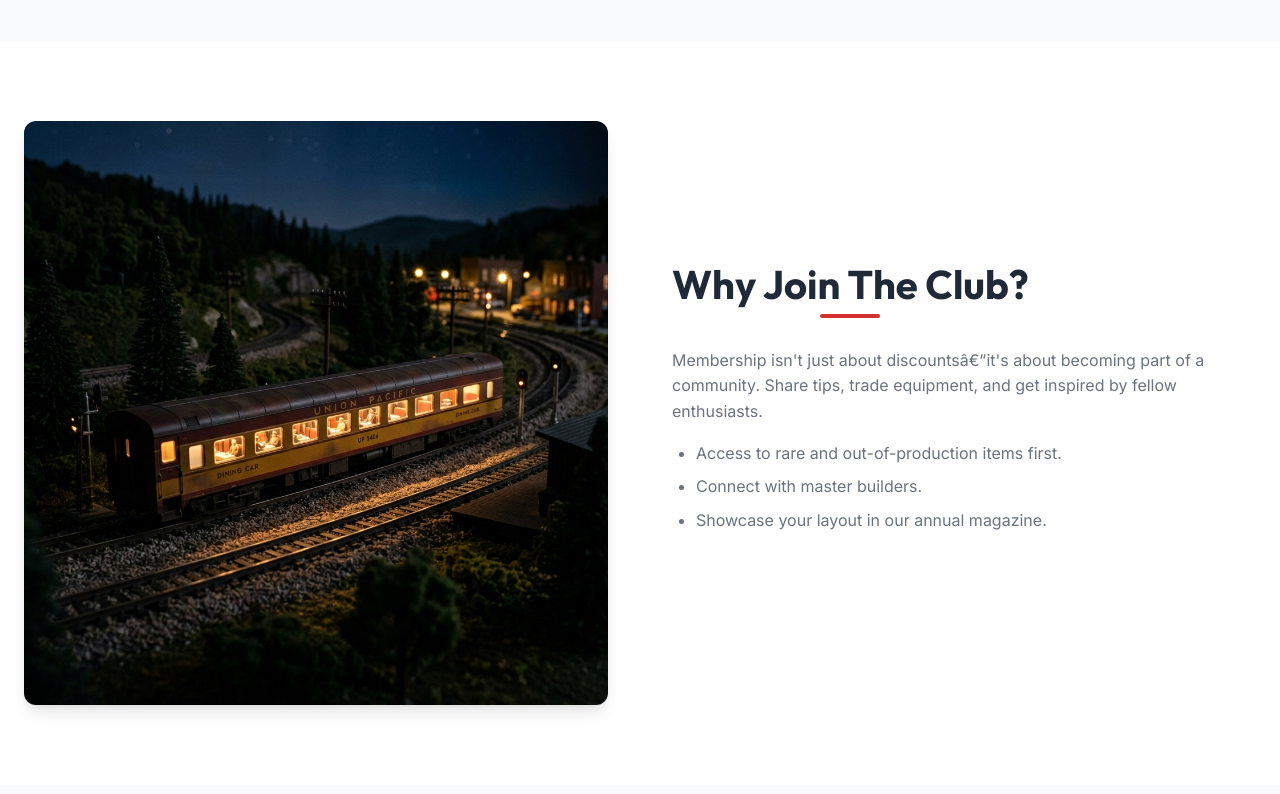
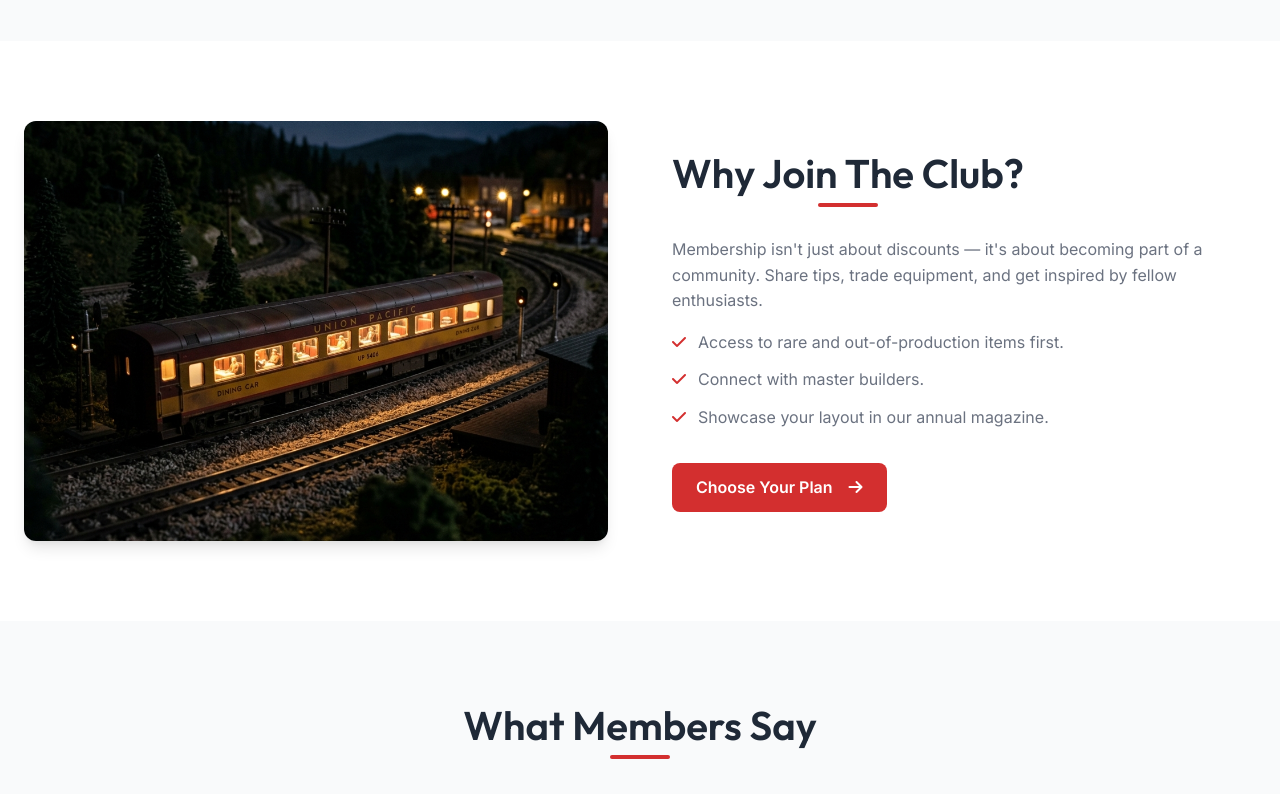
Before and after one commit to HTMLStaticWorks/Model_Railroad_Hobbyist_Supply_Store, a plain HTML site: page pricing.html in a window 1280 px wide. Shown: the part 1260-2054 px from the top of the page. Drawn offline with Linux system fonts and the light colour scheme.

Commit message:
fourth commit

```diff
--- a/assets/css/style.css
+++ b/assets/css/style.css
@@ -62,9 +62,13 @@ body {
 
 h1, h2, h3, h4, h5, h6 {
   font-family: var(--font-heading);
-  font-weight: 700;
+  font-weight: 600;
   line-height: 1.2;
   margin-bottom: 1rem;
+}
+
+p {
+  font-weight: 400;
 }
 
 a {
@@ -183,7 +187,7 @@ img {
 .logo {
   font-family: var(--font-heading);
   font-size: 1.5rem;
-  font-weight: 800;
+  font-weight: 600;
   color: var(--primary);
   display: flex;
   align-items: center;
--- a/pricing.html
+++ b/pricing.html
@@ -44,11 +44,11 @@
       padding: 0.25rem 3rem;
       transform: rotate(45deg);
       font-size: 0.75rem;
-      font-weight: 700;
+      font-weight: 600;
     }
     .price {
       font-size: 3rem;
-      font-weight: 800;
+      font-weight: 600;
       color: var(--text-dark);
       margin: 1.5rem 0;
     }
@@ -165,7 +165,7 @@
   </header>
 
   <!-- Section 1: Pricing Cards (Grid 3 wait user said 4 or 6 for cards? "ONLY EVEN NUMBER CARDS -> STRICTLY 4 or 6". I'll make 4 pricing tiers) -->
-  <section class="section">
+  <section id="plans" class="section">
     <div class="container">
       <div class="grid-4">
         <!-- Tier 1 -->
@@ -232,17 +232,27 @@
   <section class="section section-bg">
     <div class="container">
       <div class="info-section">
-        <div class="info-image">
-          <img src="assets/images/train_4.png" alt="Benefits" style="width:100%; display:block;">
+        <div class="info-image" style="aspect-ratio: 4/3; max-height: 420px;">
+          <img src="assets/images/train_4.png" alt="Benefits" style="width:100%; height:100%; object-fit:cover;">
         </div>
         <div class="info-content">
           <h2 class="section-title">Why Join The Club?</h2>
-          <p style="margin-top:1.5rem; margin-bottom:1rem; color:var(--text-light);">Membership isn't just about discountsâ€”it's about becoming part of a community. Share tips, trade equipment, and get inspired by fellow enthusiasts.</p>
-          <ul style="margin-bottom: 2rem; color:var(--text-light); padding-left: 1.5rem; list-style-type: disc;">
-            <li style="margin-bottom: 0.5rem;">Access to rare and out-of-production items first.</li>
-            <li style="margin-bottom: 0.5rem;">Connect with master builders.</li>
-            <li style="margin-bottom: 0.5rem;">Showcase your layout in our annual magazine.</li>
+          <p style="margin-top:1.5rem; margin-bottom:1rem; color:var(--text-light);">Membership isn't just about discounts — it's about becoming part of a community. Share tips, trade equipment, and get inspired by fellow enthusiasts.</p>
+          <ul style="margin-bottom: 2rem; color:var(--text-light); list-style: none; padding-left: 0;">
+            <li style="margin-bottom: 0.75rem; display: flex; align-items: flex-start; gap: 0.75rem;">
+              <i class="fas fa-check" style="color: var(--primary); margin-top: 0.25rem;"></i>
+              <span>Access to rare and out-of-production items first.</span>
+            </li>
+            <li style="margin-bottom: 0.75rem; display: flex; align-items: flex-start; gap: 0.75rem;">
+              <i class="fas fa-check" style="color: var(--primary); margin-top: 0.25rem;"></i>
+              <span>Connect with master builders.</span>
+            </li>
+            <li style="margin-bottom: 0.75rem; display: flex; align-items: flex-start; gap: 0.75rem;">
+              <i class="fas fa-check" style="color: var(--primary); margin-top: 0.25rem;"></i>
+              <span>Showcase your layout in our annual magazine.</span>
+            </li>
           </ul>
+          <a href="#plans" class="btn btn-primary">Choose Your Plan <i class="fas fa-arrow-right" style="margin-left: 0.5rem;"></i></a>
         </div>
       </div>
     </div>
```
Also changed, not shown: 404.html (+1 -1 lines), cart.html (+2 -2 lines), coming-soon.html (+1 -1 lines), services.html (+3 -3 lines), assets/images/club_benefits.png (added).
